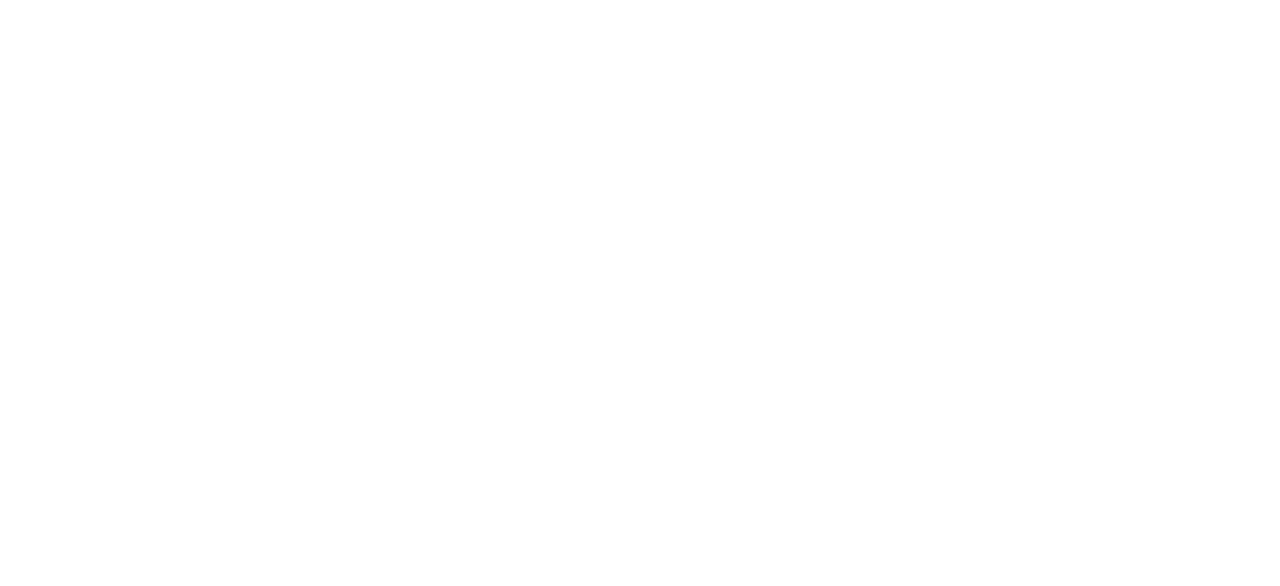
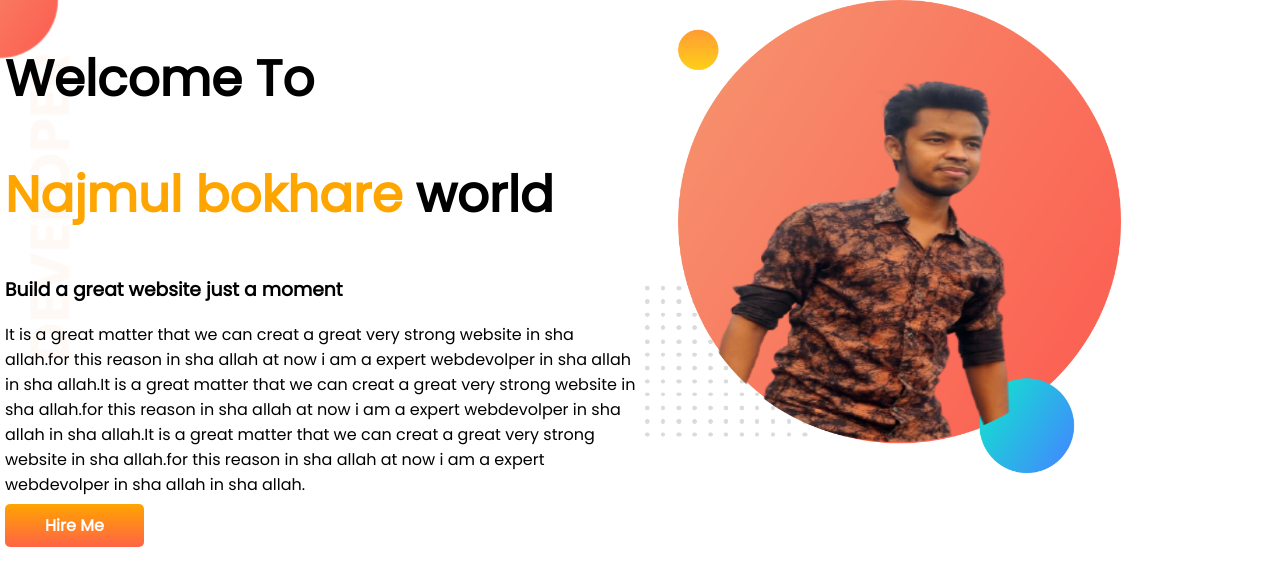
Before and after one commit to Najmulbokhare07/personal-site, a plain HTML site: page index.html in a window 1280 px wide. Drawn offline with Linux system fonts and the light colour scheme.

Commit message:
top banne

```diff
--- a/index.html
+++ b/index.html
@@ -5,9 +5,24 @@
     <meta http-equiv="X-UA-Compatible" content="IE=edge">
     <meta name="viewport" content="width=device-width, initial-scale=1.0">
     <title>Najmul Bokhare</title>
+    <link rel="preconnect" href="https://fonts.googleapis.com"><link rel="preconnect" href="https://fonts.gstatic.com" crossorigin><link href="https://fonts.googleapis.com/css2?family=Poppins&display=swap" rel="stylesheet">
+
     <link rel="stylesheet" href="style.css">
 </head>
 <body>
+    <section class="top-banner">
+    <div class="half-width">
+    <h1>Welcome To</h1>
+    <h1><span class="orange">Najmul bokhare</span> world</h1>
+    <h3>Build a great website just a moment</h3>
+    <p>It is a great matter that we can creat a great very strong website in sha allah.for this reason in sha allah at now i am a expert webdevolper in sha allah in sha allah.It is a great matter that we can creat a great very strong website in sha allah.for this reason in sha allah at now i am a expert webdevolper in sha allah in sha allah.It is a great matter that we can creat a great very strong website in sha allah.for this reason in sha allah at now i am a expert webdevolper in sha allah in sha allah.</p>
+    <a class="link-button" target="_blank" href="https://www.linkedin.com/in/najmul07/">Hire Me</a>
+    </div>
+
+<div class="half-width">
+   <img src="nj.png"alt="Nj">
+</div>
+</section>
 
 </body>
 </html>
--- a/style.css
+++ b/style.css
@@ -0,0 +1,33 @@
+body{
+    font-family: 'Poppins', sans-serif;
+    margin: 0;
+}
+h1{
+    font-size: 50px;
+}
+.orange{
+    color: orange;
+}
+section{
+    display: flex;
+}
+.half-width{
+    width: 50%;
+    padding-left: 5px;
+
+}
+.half-width img{
+    width: 75%;
+}
+.link-button{
+    text-decoration: none;
+    background-image: linear-gradient(orange,tomato);
+    padding: 10px 40px;
+    color: white;
+    font-weight: 700;
+    border-radius: 5px;
+}
+.top-banner{
+    background-image: url(images/top-banner.png);
+    background-repeat: no-repeat;
+}
```
Also changed, not shown: images/dream-bg.png (added), images/exp-bg.png (added), images/jhankar.png (added), images/jhankar2.png (added), images/my-bg.png (added), images/my-bg2.png (added), images/top-banner.png (added), nj.png (added), 7 other files.
